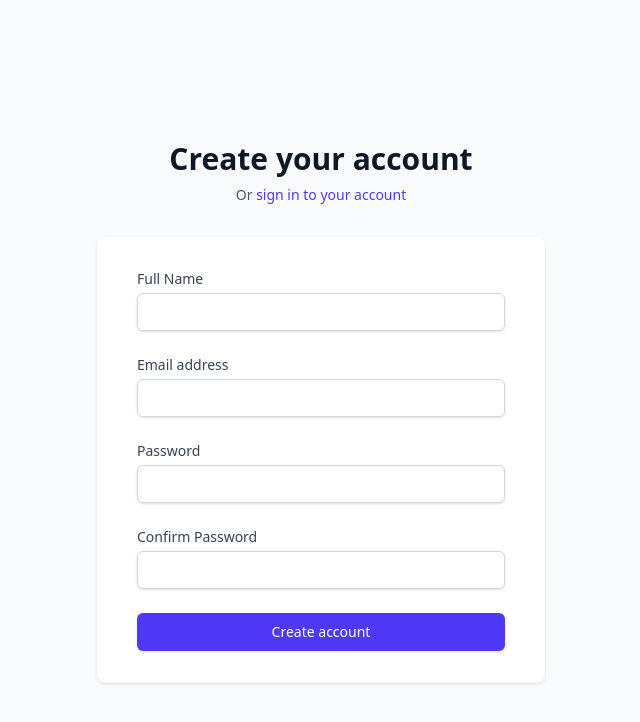
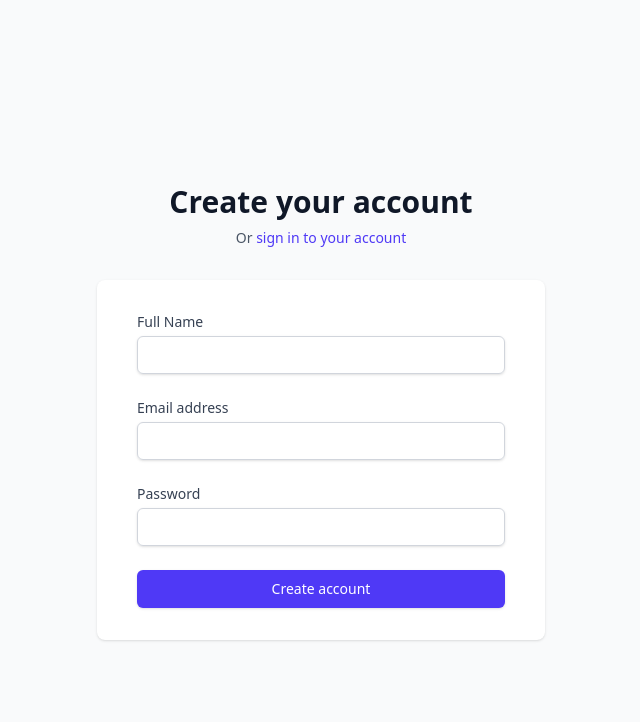
Before and after one commit to isaiful508/bike-store-client, a React (Vite) app: page /register in a window 1280 px wide. Shown: the top 722 px of the page, without its empty margins (319-959 px from the left). Built offline with nearby package versions, Linux system fonts and the light colour scheme.

Commit message:
register done

```diff
--- a/package.json
+++ b/package.json
@@ -16,6 +16,7 @@
     "react": "^18.3.1",
     "react-dom": "^18.3.1",
     "react-hook-form": "^7.54.2",
+    "react-hot-toast": "^2.5.1",
     "react-redux": "^9.2.0",
     "react-router-dom": "^7.1.5",
     "redux-persist": "^6.0.0",
--- a/src/components/Layouts/MainLayout.tsx
+++ b/src/components/Layouts/MainLayout.tsx
@@ -1,10 +1,15 @@
 import { Outlet } from "react-router-dom";
 import Navbar from "../Navbar/Navbar";
+import { Toaster } from "react-hot-toast";
 
 
 const MainLayout = () => {
     return (
         <div>
+             <Toaster
+                position="top-center"
+                reverseOrder={false}
+            />
             <Navbar/>
             <Outlet/>
         </div>
--- a/src/pages/Register/Register.tsx
+++ b/src/pages/Register/Register.tsx
@@ -1,18 +1,31 @@
 import { useForm } from 'react-hook-form';
 import { Link } from 'react-router-dom';
+import { useAppDispatch } from '../../redux/hooks';
+import { useRegisterMutation } from '../../redux/features/auth/authApi';
+import { setUser } from '../../redux/features/auth/authSlice';
 
 
 const Register = () => {
+  const dispatch = useAppDispatch();
   const {
     register,
     handleSubmit,
     formState: { errors },
   } = useForm();
 
-      const onSubmit = (data) => {
-        console.log(data);
-        // Handle registration logic here
+  const [registerUser, { isLoading }] = useRegisterMutation();
+
+  const onSubmit = async (data) => {
+    try {
+      const res = await registerUser(data).unwrap();
+      console.log(res);
+      // dispatch(setUser({ user: res.user, token: res.token }));
+
+    } catch (error) {
+      console.error('Registration failed:', error);
+    }
   };
+
   return (
     <div className="min-h-screen bg-gray-50 flex flex-col justify-center py-12 sm:px-6 lg:px-8">
       <div className="sm:mx-auto sm:w-full sm:max-w-md">
@@ -80,24 +93,6 @@ const Register = () => {
                 )}
               </div>
             </div>
-
-              <div>
-                <label htmlFor="confirmPassword" className="block text-sm font-medium text-gray-700">
-                  Confirm Password
-                </label>
-                <div className="mt-1">
-                  <input
-                    {...register('confirmPassword')}
-                    id="confirmPassword"
-                    type="password"
-                    className="appearance-none block w-full px-3 py-2 border border-gray-300 rounded-md shadow-sm placeholder-gray-400 focus:outline-none focus:ring-indigo-500 focus:border-indigo-500 sm:text-sm"
-                  />
-                  {errors.confirmPassword && (
-                    <p className="mt-1 text-sm text-red-600">{errors.confirmPassword.message}</p>
-                  )}
-                </div>
-              </div>
-
             <div>
               <button
                 type="submit"
--- a/src/redux/features/auth/authApi.ts
+++ b/src/redux/features/auth/authApi.ts
@@ -10,7 +10,14 @@ const authApi = baseApi.injectEndpoints({
         body: userInfo,
       }),
     }),
+    register : builder.mutation({
+      query : (userInfo) => ({
+        url : '/auth/register',
+        method : 'POST',
+        body : userInfo,
+      }),
+    })
   }),
 });
 
-export const { useLoginMutation } = authApi;
+export const { useLoginMutation, useRegisterMutation } = authApi;
```
Also changed, not shown: 1 other file (tests, documents, lock files or other folders). Lines whose indentation alone changed are shown as unchanged.
